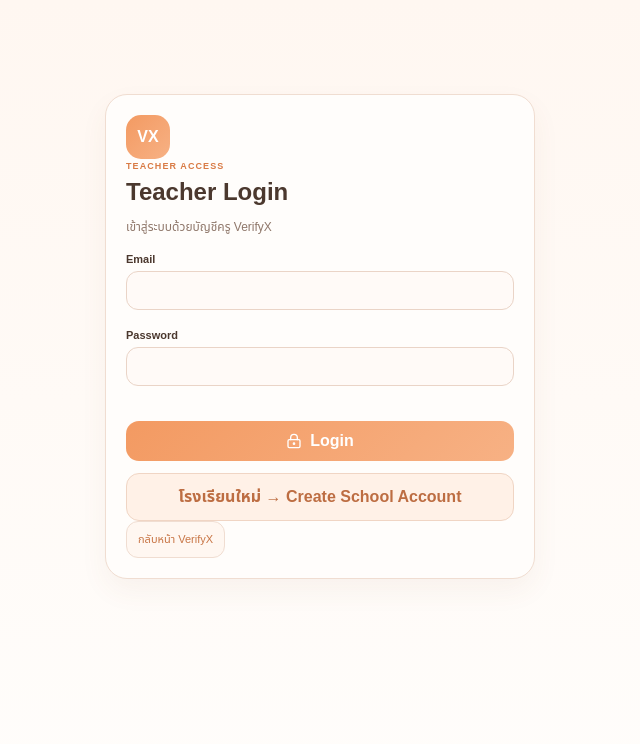
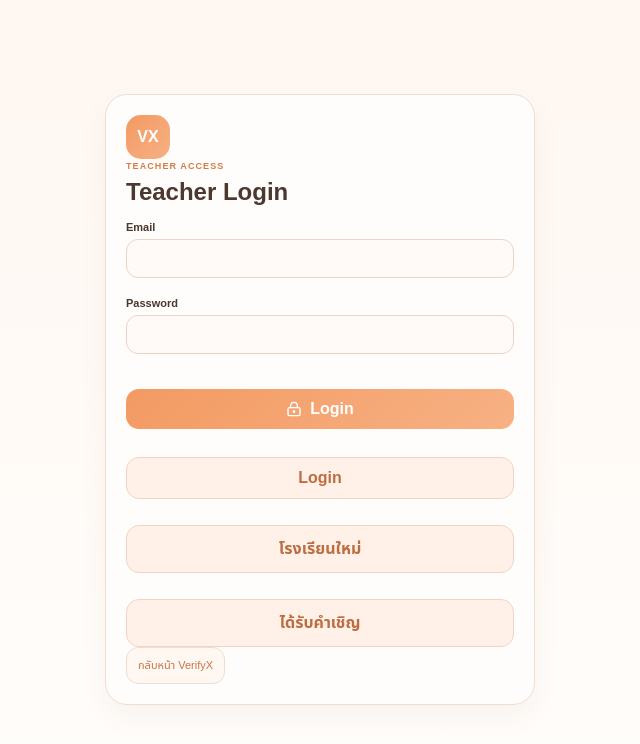
Before and after one commit to BTC-CHA/2border, a Next.js app: page /verifyx/teacher/assignment/1 in a window 1280 px wide. Shown: the top 744 px of the page, without its empty margins (320-960 px from the left). Built offline with nearby package versions, Linux system fonts and the light colour scheme; no server answers.

Commit message:
Add invited teacher join flow

```diff
--- a/app/verifyx/teacher/layout.js
+++ b/app/verifyx/teacher/layout.js
@@ -2,114 +2,69 @@
 
 import { useEffect, useState } from 'react';
 import Link from 'next/link';
-import { LockKeyhole, LogOut, ShieldCheck, School } from 'lucide-react';
+import { LockKeyhole, LogOut, ShieldCheck, School, Users } from 'lucide-react';
 import { vx } from '../vxClient';
 
 const PENDING_KEY='vx-pending-school-onboarding';
 
 export default function TeacherLayout({ children }) {
-  const [loading,setLoading]=useState(true);
-  const [session,setSession]=useState(null);
-  const [isTeacher,setIsTeacher]=useState(false);
-  const [mode,setMode]=useState('login');
-  const [message,setMessage]=useState('');
-  const [error,setError]=useState('');
-  const [pending,setPending]=useState(null);
+  const [loading,setLoading]=useState(true),[session,setSession]=useState(null),[isTeacher,setIsTeacher]=useState(false),[mode,setMode]=useState('login'),[message,setMessage]=useState(''),[error,setError]=useState(''),[pending,setPending]=useState(null);
 
   async function refresh(nextSession){
-    setLoading(true); setError('');
-    const s=nextSession ?? (await vx.auth.getSession()).data.session;
-    setSession(s||null);
+    setLoading(true);setError('');
+    const s=nextSession ?? (await vx.auth.getSession()).data.session;setSession(s||null);
+    let teacher=false;
     if(s){
-      const {data,error}=await vx.rpc('vx_me_is_teacher');
-      if(error)setError(error.message);
-      setIsTeacher(Boolean(data));
-    } else setIsTeacher(false);
+      const first=await vx.rpc('vx_me_is_teacher');
+      if(first.error)setError(first.error.message); else teacher=Boolean(first.data);
+      if(!teacher){
+        const displayName=s.user?.user_metadata?.display_name||s.user?.user_metadata?.full_name||'';
+        const joined=await vx.rpc('vx_accept_teacher_invite',{p_display_name:displayName});
+        if(!joined.error&&joined.data){const again=await vx.rpc('vx_me_is_teacher');teacher=Boolean(again.data)}
+      }
+    }
+    setIsTeacher(teacher);
     try{setPending(JSON.parse(localStorage.getItem(PENDING_KEY)||'null'))}catch{setPending(null)}
     setLoading(false);
   }
+  useEffect(()=>{refresh();const {data:{subscription}}=vx.auth.onAuthStateChange((_e,s)=>refresh(s));return()=>subscription.unsubscribe()},[]);
 
-  useEffect(()=>{
-    refresh();
-    const {data:{subscription}}=vx.auth.onAuthStateChange((_event,s)=>refresh(s));
-    return ()=>subscription.unsubscribe();
-  },[]);
+  async function signIn(e){e.preventDefault();setError('');setMessage('');const fd=new FormData(e.currentTarget);const {error}=await vx.auth.signInWithPassword({email:String(fd.get('email')).trim(),password:String(fd.get('password'))});if(error)setError(error.message)}
 
-  async function signIn(e){
-    e.preventDefault(); setError(''); setMessage('');
-    const fd=new FormData(e.currentTarget);
-    const {error}=await vx.auth.signInWithPassword({email:String(fd.get('email')).trim(),password:String(fd.get('password'))});
-    if(error)setError(error.message);
+  async function createSchoolTeacher(data,s){const {data:ok,error}=await vx.rpc('vx_create_school_teacher',{p_display_name:data.displayName,p_institution_name:data.schoolName,p_institution_code:data.schoolCode});if(error){setError(error.message);return false}if(ok){localStorage.removeItem(PENDING_KEY);setPending(null);setMessage('สร้างโรงเรียนและบัญชีครูเรียบร้อย');await refresh(s||session);return true}return false}
+
+  async function signUpSchool(e){
+    e.preventDefault();setError('');setMessage('');const fd=new FormData(e.currentTarget);
+    const form={displayName:String(fd.get('displayName')||'').trim(),schoolName:String(fd.get('schoolName')||'').trim(),schoolCode:String(fd.get('schoolCode')||'').trim().toUpperCase()};
+    const email=String(fd.get('email')).trim(),password=String(fd.get('password'));
+    if(!/^[A-Z0-9_-]{3,24}$/.test(form.schoolCode)){setError('School Code ใช้ A-Z, 0-9, _ หรือ - ความยาว 3-24 ตัว');return}
+    const {data,error}=await vx.auth.signUp({email,password,options:{emailRedirectTo:`${window.location.origin}/verifyx/teacher`,data:{display_name:form.displayName}}});if(error){setError(error.message);return}
+    localStorage.setItem(PENDING_KEY,JSON.stringify(form));setPending(form);
+    if(data.session)await createSchoolTeacher(form,data.session);else setMessage('สร้างบัญชีแล้ว กรุณายืนยันอีเมล แล้วกลับมาหน้านี้เพื่อสร้างโรงเรียนให้เสร็จ');
   }
 
-  async function createSchoolTeacher(data,s){
-    const {data:ok,error}=await vx.rpc('vx_create_school_teacher',{
-      p_display_name:data.displayName,
-      p_institution_name:data.schoolName,
-      p_institution_code:data.schoolCode
-    });
-    if(error){setError(error.message);return false}
-    if(ok){localStorage.removeItem(PENDING_KEY);setPending(null);setMessage('สร้างโรงเรียนและบัญชีครูเรียบร้อย');await refresh(s||session);return true}
-    return false;
+  async function signUpInvited(e){
+    e.preventDefault();setError('');setMessage('');const fd=new FormData(e.currentTarget);const displayName=String(fd.get('displayName')).trim(),email=String(fd.get('email')).trim(),password=String(fd.get('password'));
+    const {data,error}=await vx.auth.signUp({email,password,options:{emailRedirectTo:`${window.location.origin}/verifyx/teacher`,data:{display_name:displayName}}});if(error){setError(error.message);return}
+    if(data.session){const joined=await vx.rpc('vx_accept_teacher_invite',{p_display_name:displayName});if(joined.error)setError(joined.error.message);else if(!joined.data)setError('ไม่พบคำเชิญที่ยังใช้งานสำหรับ Email นี้');else await refresh(data.session)}
+    else setMessage('สมัครแล้ว กรุณายืนยันอีเมล ระบบจะเข้าร่วมโรงเรียนที่เชิญไว้อัตโนมัติ');
   }
 
-  async function signUp(e){
-    e.preventDefault(); setError(''); setMessage('');
-    const fd=new FormData(e.currentTarget);
-    const form={
-      displayName:String(fd.get('displayName')||'').trim(),
-      schoolName:String(fd.get('schoolName')||'').trim(),
-      schoolCode:String(fd.get('schoolCode')||'').trim().toUpperCase()
-    };
-    const email=String(fd.get('email')).trim();
-    const password=String(fd.get('password'));
-    if(!/^[A-Z0-9_-]{3,24}$/.test(form.schoolCode)){setError('School Code ใช้ A-Z, 0-9, _ หรือ - ความยาว 3-24 ตัว');return}
-    const emailRedirectTo=`${window.location.origin}/verifyx/teacher`;
-    const {data,error}=await vx.auth.signUp({email,password,options:{emailRedirectTo}});
-    if(error){setError(error.message);return;}
-    localStorage.setItem(PENDING_KEY,JSON.stringify(form));setPending(form);
-    if(data.session){await createSchoolTeacher(form,data.session)}
-    else setMessage('สร้างบัญชีแล้ว กรุณายืนยันอีเมล จากนั้นกลับมาหน้านี้เพื่อสร้างโรงเรียนให้เสร็จ');
-  }
-
-  async function finishOnboarding(e){
-    e.preventDefault();setError('');setMessage('');
-    const fd=new FormData(e.currentTarget);
-    const form={displayName:String(fd.get('displayName')).trim(),schoolName:String(fd.get('schoolName')).trim(),schoolCode:String(fd.get('schoolCode')).trim().toUpperCase()};
-    if(!/^[A-Z0-9_-]{3,24}$/.test(form.schoolCode)){setError('School Code ใช้ A-Z, 0-9, _ หรือ - ความยาว 3-24 ตัว');return}
-    await createSchoolTeacher(form,session);
-  }
-
-  async function signOut(){await vx.auth.signOut();}
+  async function finishOnboarding(e){e.preventDefault();setError('');setMessage('');const fd=new FormData(e.currentTarget);const form={displayName:String(fd.get('displayName')).trim(),schoolName:String(fd.get('schoolName')).trim(),schoolCode:String(fd.get('schoolCode')).trim().toUpperCase()};if(!/^[A-Z0-9_-]{3,24}$/.test(form.schoolCode)){setError('School Code ใช้ A-Z, 0-9, _ หรือ - ความยาว 3-24 ตัว');return}await createSchoolTeacher(form,session)}
+  async function signOut(){await vx.auth.signOut()}
 
   if(loading)return <main className="vx-page"><div className="vx-wrap"><div className="vx-empty">กำลังตรวจสอบสิทธิ์ครู...</div></div></main>;
 
   if(!session){
-    const signup=mode==='signup';
-    return <main className="vx-page"><div className="vx-wrap"><section className="vx-card vx-login">
-      <div className="vx-logo">VX</div><p className="vx-kicker" style={{marginTop:14}}>TEACHER ACCESS</p><h2>{signup?'Create School Account':'Teacher Login'}</h2>
-      <p>{signup?'สร้างพื้นที่ VerifyX แยกสำหรับโรงเรียน/สถาบันของคุณ':'เข้าสู่ระบบด้วยบัญชีครู VerifyX'}</p>
-      {signup ? <form className="vx-form" onSubmit={signUp}>
-        <label>ชื่อครู<input name="displayName" placeholder="ชื่อ - นามสกุล" required/></label>
-        <label>ชื่อโรงเรียน / สถาบัน<input name="schoolName" placeholder="เช่น วิทยาลัยเทคนิค..." required/></label>
-        <label>School Code<input name="schoolCode" placeholder="เช่น TECH01" maxLength={24} required style={{textTransform:'uppercase'}}/></label>
-        <small style={{color:'#927667'}}>ให้นักเรียนใช้ School Code นี้คู่กับรหัสนักเรียน · ใช้ A-Z, 0-9, _ หรือ -</small>
-        <label>Email<input name="email" type="email" required/></label><label>Password<input name="password" type="password" minLength="8" required/></label>
-        <button className="vx-btn primary"><School size={16}/>สร้างโรงเรียนและบัญชีครู</button>
-      </form>
-      : <form className="vx-form" onSubmit={signIn}><label>Email<input name="email" type="email" required/></label><label>Password<input name="password" type="password" required/></label><button className="vx-btn primary"><LockKeyhole size={16}/>Login</button></form>}
-      <button className="vx-btn secondary" style={{marginTop:12,width:'100%'}} onClick={()=>{setMode(signup?'login':'signup');setError('');setMessage('')}}>{signup?'มีบัญชีแล้ว → Login':'โรงเรียนใหม่ → Create School Account'}</button>
-      {message&&<div className="vx-success">{message}</div>}{error&&<div className="vx-error">{error}</div>}
-      <Link className="vx-file" href="/verifyx">กลับหน้า VerifyX</Link>
-    </section></div></main>;
+    return <main className="vx-page"><div className="vx-wrap"><section className="vx-card vx-login"><div className="vx-logo">VX</div><p className="vx-kicker" style={{marginTop:14}}>TEACHER ACCESS</p><h2>{mode==='school'?'Create School Account':mode==='join'?'Join Invited School':'Teacher Login'}</h2>
+      {mode==='login'&&<form className="vx-form" onSubmit={signIn}><label>Email<input name="email" type="email" required/></label><label>Password<input name="password" type="password" required/></label><button className="vx-btn primary"><LockKeyhole size={16}/>Login</button></form>}
+      {mode==='school'&&<form className="vx-form" onSubmit={signUpSchool}><label>ชื่อครู<input name="displayName" required/></label><label>ชื่อโรงเรียน / สถาบัน<input name="schoolName" required/></label><label>School Code<input name="schoolCode" maxLength={24} required style={{textTransform:'uppercase'}}/></label><label>Email<input name="email" type="email" required/></label><label>Password<input name="password" type="password" minLength="8" required/></label><button className="vx-btn primary"><School size={16}/>สร้างโรงเรียนและบัญชีครู</button></form>}
+      {mode==='join'&&<form className="vx-form" onSubmit={signUpInvited}><p>ใช้อีเมลเดียวกับที่ Owner ของโรงเรียนเชิญไว้</p><label>ชื่อครู<input name="displayName" required/></label><label>Email ที่ได้รับเชิญ<input name="email" type="email" required/></label><label>Password<input name="password" type="password" minLength="8" required/></label><button className="vx-btn primary"><Users size={16}/>สมัครและเข้าร่วมโรงเรียน</button></form>}
+      <div className="vx-toolbar" style={{marginTop:12}}><button className="vx-btn secondary" onClick={()=>setMode('login')}>Login</button><button className="vx-btn secondary" onClick={()=>setMode('school')}>โรงเรียนใหม่</button><button className="vx-btn secondary" onClick={()=>setMode('join')}>ได้รับคำเชิญ</button></div>
+      {message&&<div className="vx-success">{message}</div>}{error&&<div className="vx-error">{error}</div>}<Link className="vx-file" href="/verifyx">กลับหน้า VerifyX</Link></section></div></main>;
   }
 
-  if(!isTeacher){
-    const p=pending||{displayName:'',schoolName:'',schoolCode:''};
-    return <main className="vx-page"><div className="vx-wrap"><section className="vx-card vx-login"><ShieldCheck size={30}/><p className="vx-kicker" style={{marginTop:14}}>FINISH SETUP</p><h2>ตั้งค่าโรงเรียนให้เสร็จ</h2><p>บัญชียืนยันแล้ว เหลือสร้างพื้นที่โรงเรียนของคุณ</p>
-      <form className="vx-form" onSubmit={finishOnboarding}><label>ชื่อครู<input name="displayName" defaultValue={p.displayName} required/></label><label>ชื่อโรงเรียน / สถาบัน<input name="schoolName" defaultValue={p.schoolName} required/></label><label>School Code<input name="schoolCode" defaultValue={p.schoolCode} maxLength={24} required style={{textTransform:'uppercase'}}/></label><button className="vx-btn primary"><School size={16}/>สร้างโรงเรียนและเข้า Teacher Mode</button></form>
-      {error&&<div className="vx-error">{error}</div>}{message&&<div className="vx-success">{message}</div>}<button className="vx-btn secondary" style={{marginTop:10,width:'100%'}} onClick={signOut}>ออกจากระบบ</button></section></div></main>;
-  }
+  if(!isTeacher){const p=pending||{displayName:'',schoolName:'',schoolCode:''};return <main className="vx-page"><div className="vx-wrap"><section className="vx-card vx-login"><ShieldCheck size={30}/><p className="vx-kicker" style={{marginTop:14}}>FINISH SETUP</p><h2>{pending?'ตั้งค่าโรงเรียนให้เสร็จ':'ยังไม่มีสิทธิ์ Teacher'}</h2>{pending?<><p>บัญชียืนยันแล้ว เหลือสร้างพื้นที่โรงเรียนของคุณ</p><form className="vx-form" onSubmit={finishOnboarding}><label>ชื่อครู<input name="displayName" defaultValue={p.displayName} required/></label><label>ชื่อโรงเรียน / สถาบัน<input name="schoolName" defaultValue={p.schoolName} required/></label><label>School Code<input name="schoolCode" defaultValue={p.schoolCode} maxLength={24} required/></label><button className="vx-btn primary"><School size={16}/>สร้างโรงเรียนและเข้า Teacher Mode</button></form></>:<p>ไม่พบคำเชิญสำหรับอีเมลนี้ หากเป็นครูในโรงเรียนเดิมให้ Owner เชิญอีเมลนี้ก่อน</p>}{error&&<div className="vx-error">{error}</div>}<button className="vx-btn secondary" style={{marginTop:10,width:'100%'}} onClick={signOut}>ออกจากระบบ</button></section></div></main>}
 
   return <><div className="vx-teacherbar"><div className="vx-teacherbar-inner"><nav><Link href="/verifyx/teacher">Assignments</Link><Link href="/verifyx/teacher/question-bank">Question Bank</Link><Link href="/verifyx/teacher/students">Students</Link><Link href="/verifyx/teacher/results">Results</Link><Link href="/verifyx/teacher/settings">Settings</Link></nav><button onClick={signOut}><LogOut size={14}/>Logout</button></div></div>{children}</>;
 }
```
